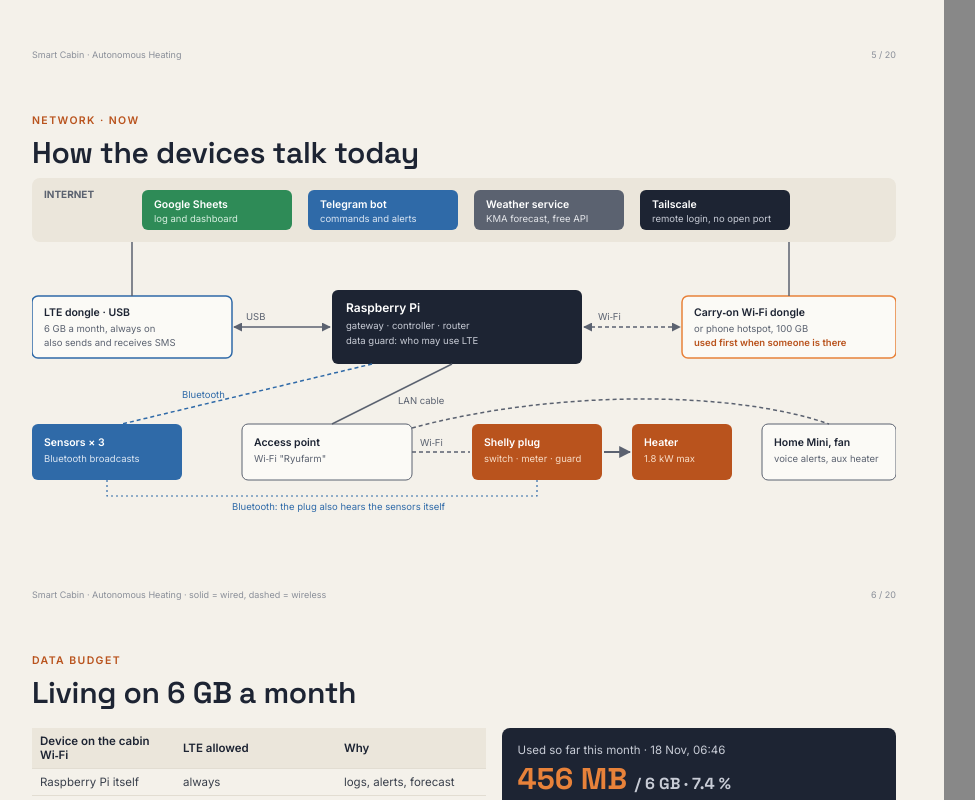
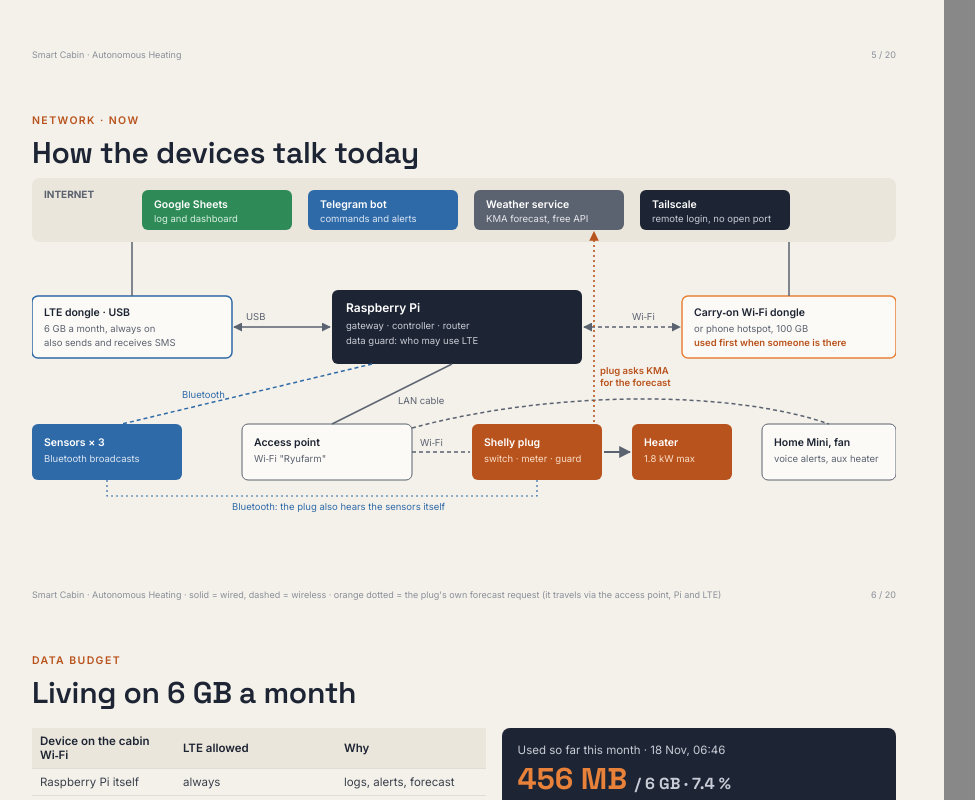
Before and after one commit to ryucheol/sc-sensors, a plain HTML site: page docs/talk/smart-cabin-talk.html in a window 1280 px wide. Shown: the part 2622-3422 px from the top of the page, without its empty margins (16-991 px from the left). Drawn offline with Linux system fonts and the light colour scheme.

Commit message:
Talk deck: show the Shelly plug's own KMA forecast request on the network slide
Co-Authored-By: Claude Opus 5.5 <noreply@anthropic.com>
Claude-Session: https://claude.ai/code/session_01VAM9mEghuC1EmF8qg8GhWk

```diff
--- a/docs/talk/smart-cabin-talk.html
+++ b/docs/talk/smart-cabin-talk.html
@@ -82,7 +82,7 @@ svg text { font-family:Inter, sans-serif; }
 <section class="s">
   <div class="k">Big picture</div><h1>Sense, think, act</h1>
   <svg width="864" height="110" viewBox="0 0 864 110" style="margin-top:22px">
-    <defs><marker id="a" viewBox="0 0 10 10" refX="9" refY="5" markerWidth="7" markerHeight="7" orient="auto"><path d="M0 0L10 5L0 10z" fill="#5b6270"/></marker></defs>
+    <defs><marker id="a" viewBox="0 0 10 10" refX="9" refY="5" markerWidth="7" markerHeight="7" orient="auto"><path d="M0 0L10 5L0 10z" fill="#5b6270"/></marker><marker id="o" viewBox="0 0 10 10" refX="9" refY="5" markerWidth="6" markerHeight="6" orient="auto"><path d="M0 0L10 5L0 10z" fill="#b9531d"/></marker></defs>
     <g font-size="11">
       <rect x="0" y="20" width="118" height="54" rx="6" fill="#2f6aa8"/><text x="12" y="44" fill="#fff" font-weight="600">Sensors</text><text x="12" y="60" fill="#dbe6f3" font-size="9.5">Bluetooth, every minute</text>
       <rect x="148" y="20" width="118" height="54" rx="6" fill="#2f6aa8"/><text x="160" y="44" fill="#fff" font-weight="600">Gateway</text><text x="160" y="60" fill="#dbe6f3" font-size="9.5">Raspberry Pi</text>
@@ -146,7 +146,7 @@ svg text { font-family:Inter, sans-serif; }
       <rect x="650" y="118" width="214" height="62" rx="6" fill="#fbfaf6" stroke="#e8823a" stroke-width="1.5"/><text x="662" y="138" fill="#1d2433" font-weight="600">Carry‑on Wi‑Fi dongle</text><text x="662" y="154" fill="#5b6270" font-size="9.5">or phone hotspot, 100 GB</text><text x="662" y="168" fill="#b9531d" font-size="9.5" font-weight="600">used first when someone is there</text>
       <path d="M100 118V64M757 118V64" stroke="#5b6270" stroke-width="1.5"/>
       <path d="M202 149H298" stroke="#5b6270" stroke-width="1.5" marker-end="url(#b)" marker-start="url(#b)"/><text x="214" y="142" fill="#5b6270" font-size="9.5">USB</text>
-      <path d="M552 149H648" stroke="#5b6270" stroke-width="1.5" stroke-dasharray="4 3" marker-end="url(#b)" marker-start="url(#b)"/><text x="566" y="142" fill="#5b6270" font-size="9.5">Wi‑Fi</text>
+      <path d="M552 149H648" stroke="#5b6270" stroke-width="1.5" stroke-dasharray="4 3" marker-end="url(#b)" marker-start="url(#b)"/><text x="600" y="142" fill="#5b6270" font-size="9.5">Wi‑Fi</text>
       <rect x="0" y="246" width="150" height="56" rx="6" fill="#2f6aa8"/><text x="12" y="268" fill="#fff" font-weight="600">Sensors × 3</text><text x="12" y="284" fill="#dbe6f3" font-size="9.5">Bluetooth broadcasts</text>
       <rect x="210" y="246" width="170" height="56" rx="6" fill="#fbfaf6" stroke="#5b6270"/><text x="222" y="268" fill="#1d2433" font-weight="600">Access point</text><text x="222" y="284" fill="#5b6270" font-size="9.5">Wi‑Fi "Ryufarm"</text>
       <rect x="440" y="246" width="130" height="56" rx="6" fill="#b9531d"/><text x="452" y="268" fill="#fff" font-weight="600">Shelly plug</text><text x="452" y="284" fill="#f8dcc6" font-size="9.5">switch · meter · guard</text>
@@ -156,10 +156,11 @@ svg text { font-family:Inter, sans-serif; }
       <path d="M420 186L300 246" stroke="#5b6270" stroke-width="1.5"/><text x="366" y="226" fill="#5b6270" font-size="9.5">LAN cable</text>
       <path d="M380 274H438" stroke="#5b6270" stroke-width="1.5" stroke-dasharray="4 3"/><path d="M380 250C520 212 700 212 797 246" fill="none" stroke="#5b6270" stroke-width="1.5" stroke-dasharray="4 3"/><text x="388" y="268" fill="#5b6270" font-size="9.5">Wi‑Fi</text>
       <path d="M572 274H598" stroke="#5b6270" stroke-width="2" marker-end="url(#b)"/>
+      <path d="M562 244V54" stroke="#b9531d" stroke-width="1.6" stroke-dasharray="2 3" marker-end="url(#o)"/><text x="568" y="196" fill="#b9531d" font-size="9.5" font-weight="600">plug asks KMA</text><text x="568" y="208" fill="#b9531d" font-size="9.5" font-weight="600">for the forecast</text>
       <path d="M75 302V318H505V302" fill="none" stroke="#2f6aa8" stroke-width="1.2" stroke-dasharray="2 3"/><text x="200" y="332" fill="#2f6aa8" font-size="9.5">Bluetooth: the plug also hears the sensors itself</text>
     </g>
   </svg>
-  <div class="foot"><span>Smart Cabin · Autonomous Heating · solid = wired, dashed = wireless</span><span>6 / 20</span></div>
+  <div class="foot"><span>Smart Cabin · Autonomous Heating · solid = wired, dashed = wireless · orange dotted = the plug's own forecast request (it travels via the access point, Pi and LTE)</span><span>6 / 20</span></div>
 </section>
 
 <!-- 7 -->
```
Also changed, not shown: 1 other file.
